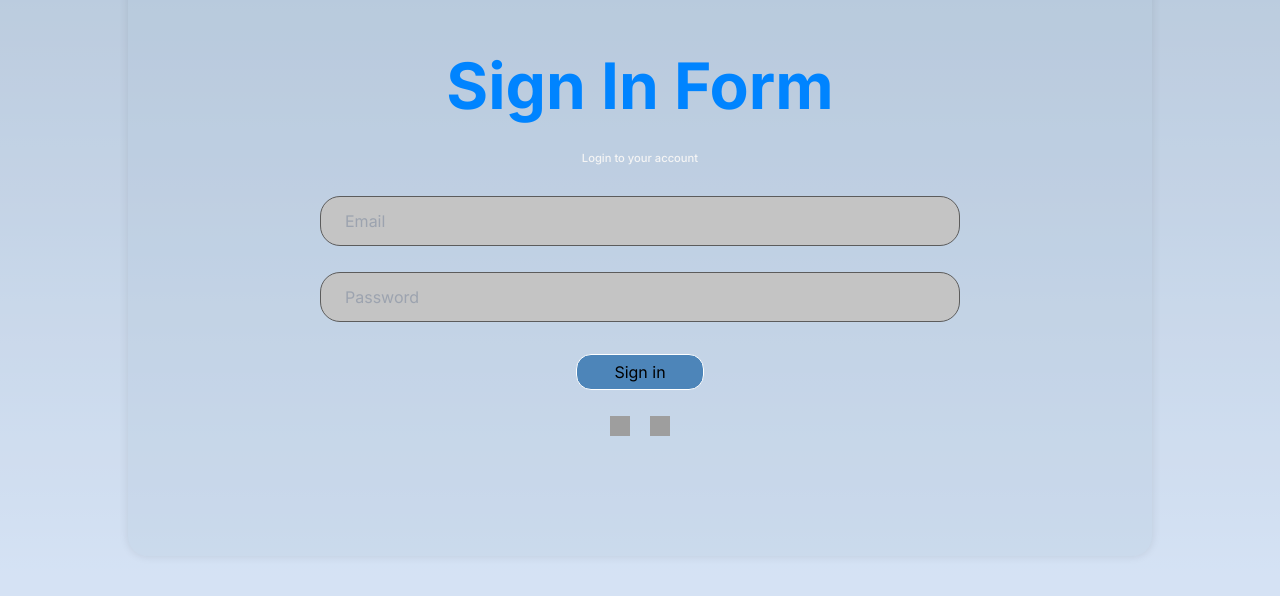
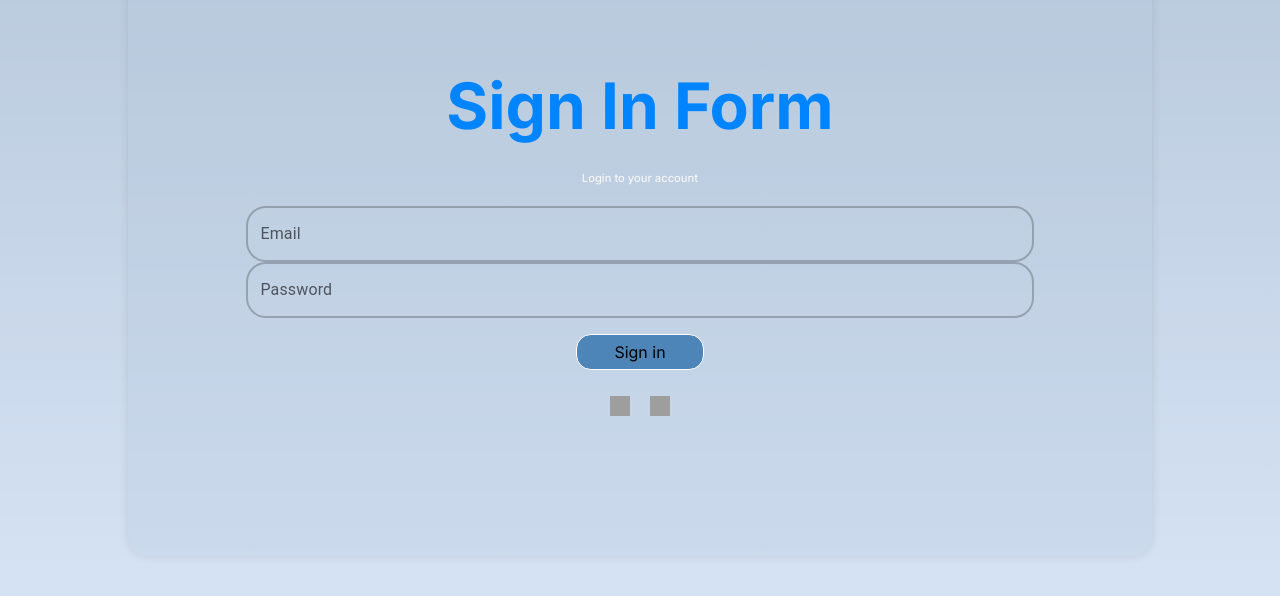
Before and after one commit to FanchonSora/Event-Management, a Next.js app: page /auth in a window 1280 px wide. Shown: the part 164-760 px from the top of the page. Built offline with nearby package versions, Linux system fonts and the light colour scheme; no server answers; grey boxes are pictures that could not be loaded.

Commit message:
styling sign in input field

```diff
--- a/src/app/auth/LoginPage.css
+++ b/src/app/auth/LoginPage.css
@@ -39,22 +39,13 @@
     font-weight: 500;
     color: #f5f5f5;
 }
-.text-black {
+.text-field {
     display: flex;
-    justify-content: center;
-    align-items: center;
-    font-size: rem;
     margin: 10px;
-    color: #000000;
-    padding: 1.5rem;
-    margin-bottom: 1rem;
-    border: 1px solid #5c5c5c;
+    color: #ffffff;
     border-radius: 20px;
-    width: 50vw;
-    height: 5vh;
-    min-width: 200px;
-    min-height: 30px;
-    background-color: rgb(196, 196, 196);
+    width: 80%;
+    background-color: #34476b00;
 }
 .text-black:focus {
     outline: none;
@@ -67,6 +58,7 @@
     width: 10vw;
     padding: 5px;
     margin-top: 2vh;
+
 }
 .sign-in-button:hover{
     background-color: #0053a1;
--- a/src/app/auth/page.tsx
+++ b/src/app/auth/page.tsx
@@ -1,10 +1,11 @@
 "use client";
 
 import './LoginPage.css';
-import { Person } from "@mui/icons-material";
+import { BorderAll, BorderColor, Person } from "@mui/icons-material";
 import {
     signInWithEmailAndPassword,
 } from "firebase/auth";
+import { colors, TextField } from '@mui/material';
 
 import { auth } from "@/firebaseClient/firebase";
 import { useAuth } from "@/context/AuthContext";
@@ -14,6 +15,21 @@ export default function Auth() {
     const { user } = useAuth();
     const [email, setEmail] = useState("");
     const [password, setPassword] = useState("");
+
+    const styling = { style: { borderRadius: "20px", color: "white", border: "white" } };
+    const sx = {
+        '& .MuiInputBase-root': {
+            '& fieldset': {
+                borderWidth: '2px',
+                BorderColor: 'white',
+            },
+            '&.Mui-focused fieldset': {
+                borderWidth: '2px',
+                BorderColor: 'white',
+
+            }
+        }
+    }
 
     useEffect(() => {
         if (user) {
@@ -35,22 +51,25 @@ export default function Auth() {
                 <h1 className="appName">Sign In Form</h1>
                 <p className="appDescription">Login to your account</p>
                 <form className="sign-in-form" onSubmit={(e) => { e.preventDefault(); signIn(); }}>
-                    <input
-                        type="email"
-                        placeholder="Email"
+                    <TextField
                         value={email}
-                        className="text-black email"
+                        className="text-field"
                         onChange={(e) => setEmail(e.target.value)}
+                        size='medium'
+                        label="Email"
+                        InputProps={styling}
+                        sx={sx}
                     />
 
+                    {/* <Person /> */}
+                    <TextField
+                        value={password}
+                        className="text-field"
+                        label="Password"
+                        onChange={(e) => setPassword(e.target.value)}
+                        InputProps={styling}
 
-                    {/* <Person /> */}
-                    <input
-                        type="password"
-                        placeholder="Password"
-                        value={password}
-                        className="text-black"
-                        onChange={(e) => setPassword(e.target.value)}
+                        sx={sx}
                     />
                     <input onClick={signIn} value="Sign in" type="submit" className="sign-in-button" />
                     <div className="icon-container">
```
